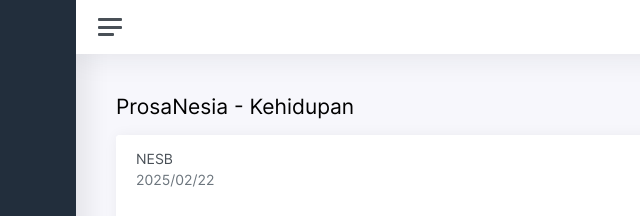
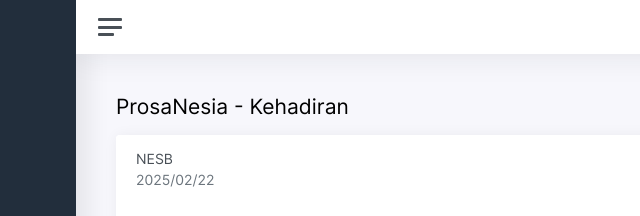
Before and after one commit to NugrohoESBB/Typography, a plain HTML site: page pages/ProsaNesia-Kehadiran/prolog.html in a window 1280 px wide. Shown: the top 216 px of the page, 184-824 px from the left. Drawn offline with Linux system fonts and the light colour scheme; a web font is replaced by a local one.

Commit message:
update file

```diff
--- a/pages/ProsaNesia-Kehadiran/prolog.html
+++ b/pages/ProsaNesia-Kehadiran/prolog.html
@@ -122,7 +122,7 @@
 			<main class="content">
 				<div class="container-fluid p-0">
 
-					<h1 class="h3 mb-3">ProsaNesia - Kehidupan</h1>
+					<h1 class="h3 mb-3">ProsaNesia - Kehadiran</h1>
 
 					<div class="row">
 						<div class="col-12">
```
